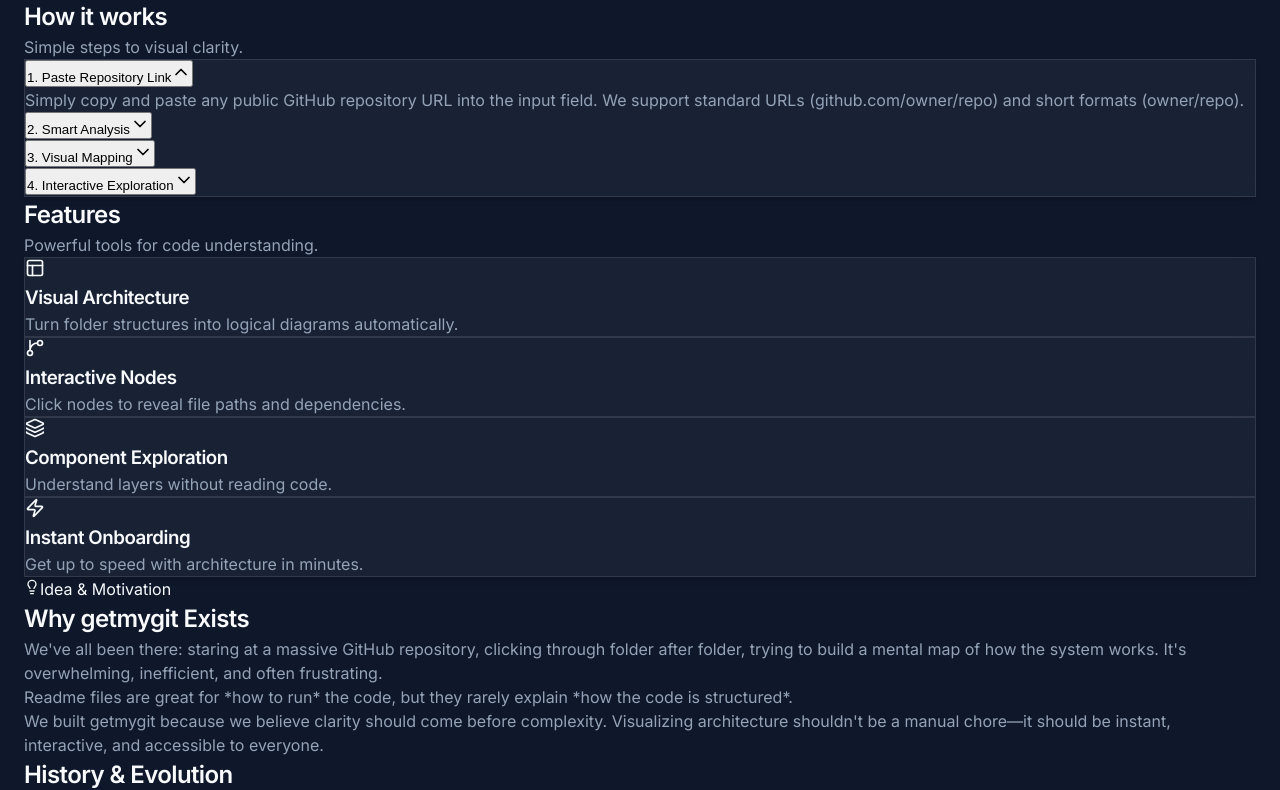
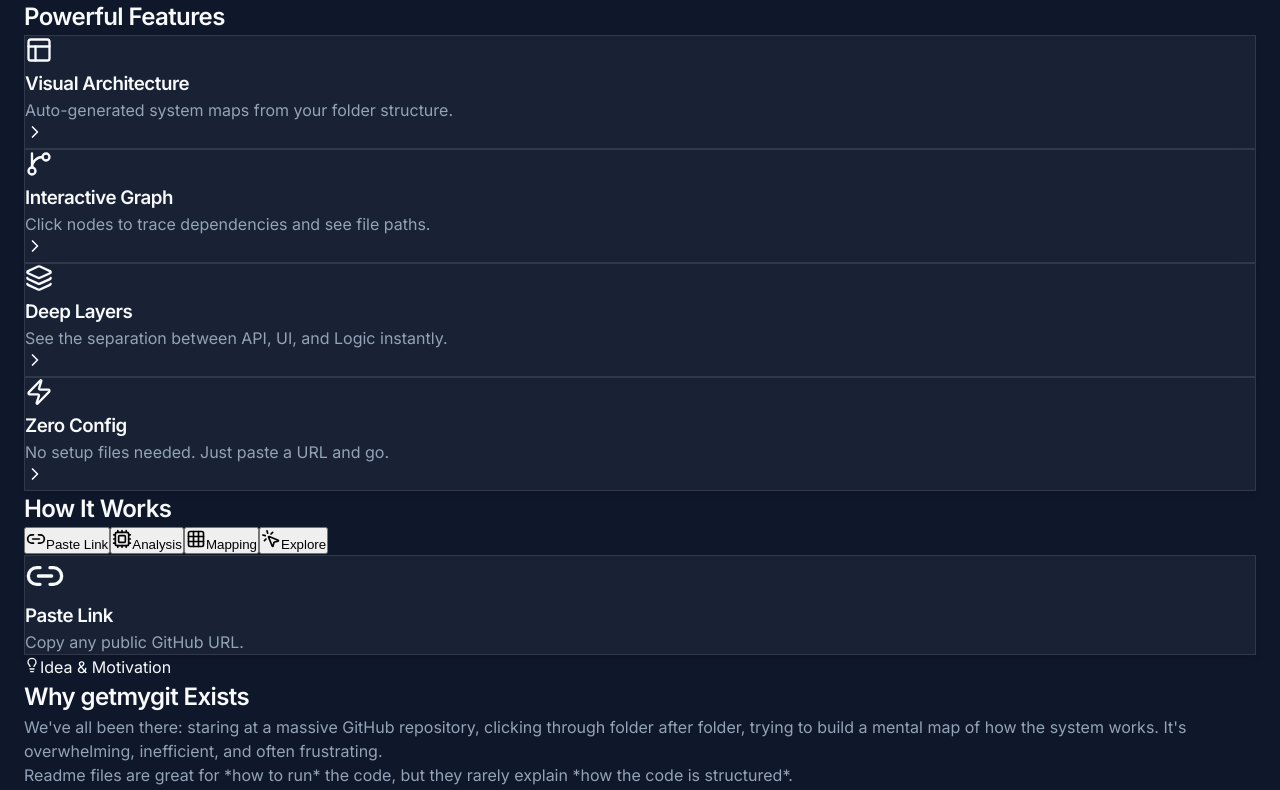
Before and after one commit to me7Ayushrana/getmygit, a Next.js app: page / in a window 1280 px wide. Shown: the part 351-1141 px from the top of the page. Built offline with nearby package versions, Linux system fonts and the light colour scheme.

Commit message:
feat: interactive redesign with bento grid and timeline

```diff
--- a/src/app/page.tsx
+++ b/src/app/page.tsx
@@ -1,36 +1,41 @@
 import { Navbar } from '@/components/landing/Navbar';
 import { Hero } from '@/components/landing/Hero';
-import { HowItWorks } from '@/components/landing/HowItWorks';
-import { Features } from '@/components/landing/Features';
-import { StorySection, Timeline, Limitations } from '@/components/landing/Sections';
+import { InteractiveTimeline } from '@/components/landing/InteractiveTimeline';
+import { InteractiveBento } from '@/components/landing/InteractiveBento';
+import { StorySection } from '@/components/landing/Sections';
 import { Footer } from '@/components/landing/Footer';
 import { RepoSearch } from '@/components/RepoSearch';
 
 export default function Home() {
   return (
-    <div className="min-h-screen flex flex-col bg-slate-950 text-white selection:bg-purple-500/30">
+    <div className="min-h-screen flex flex-col bg-[#0A0A0B] text-white selection:bg-purple-500/30">
       <Navbar />
 
-      <main className="flex-1">
-        {/* 1. Hero: Minimal, no inputs */}
+      <main className="flex-1 overflow-x-hidden">
+        {/* Hero Section */}
         <Hero />
 
-        {/* 2. Dedicated Action Section: The ONLY place for input */}
-        <section className="container relative z-20 -mt-24 mb-32">
+        {/* Action Section - Lifted up with negative margin to blend with Hero */}
+        <section className="container relative z-30 -mt-24 mb-12">
           <RepoSearch />
         </section>
 
-        {/* 3. Progressive Disclosure Sections */}
-        <div className="space-y-32 mb-32">
-          <HowItWorks />
-          <Features />
-          <StorySection />
-          <Timeline />
-          <Limitations />
+        {/* Features - Bento Grid Style */}
+        <div className="relative z-20 bg-[#0A0A0B]">
+          <InteractiveBento />
         </div>
+
+        {/* How It Works - Interactive Timeline */}
+        <InteractiveTimeline />
+
+        {/* Story - Simple Typography */}
+        <StorySection />
       </main>
 
       <Footer />
+
+      {/* Global Background Glow */}
+      <div className="fixed top-0 left-0 w-full h-full pointer-events-none -z-50 bg-[url('/noise.png')] opacity-20" />
     </div>
   );
 }
--- /dev/null
+++ b/src/components/landing/InteractiveBento.tsx
@@ -0,0 +1,71 @@
+'use client';
+
+import { motion } from 'framer-motion';
+import { Layout, GitBranch, Zap, Layers, ChevronRight } from 'lucide-react';
+
+const features = [
+    {
+        icon: Layout,
+        title: 'Visual Architecture',
+        desc: 'Auto-generated system maps from your folder structure.',
+        color: 'from-blue-500 to-cyan-500'
+    },
+    {
+        icon: GitBranch,
+        title: 'Interactive Graph',
+        desc: 'Click nodes to trace dependencies and see file paths.',
+        color: 'from-purple-500 to-pink-500'
+    },
+    {
+        icon: Layers,
+        title: 'Deep Layers',
+        desc: 'See the separation between API, UI, and Logic instantly.',
+        color: 'from-orange-500 to-red-500'
+    },
+    {
+        icon: Zap,
+        title: 'Zero Config',
+        desc: 'No setup files needed. Just paste a URL and go.',
+        color: 'from-emerald-500 to-green-500'
+    }
+];
+
+export function InteractiveBento() {
+    return (
+        <section id="features" className="py-24">
+            <div className="container max-w-6xl">
+                <h2 className="text-4xl md:text-5xl font-bold mb-12 text-center bg-clip-text text-transparent bg-gradient-to-b from-white to-white/50">
+                    Powerful Features
+                </h2>
+
+                <div className="grid grid-cols-1 md:grid-cols-2 gap-6">
+                    {features.map((f, i) => (
+                        <motion.div
+                            key={i}
+                            whileHover={{ y: -5 }}
+                            className="group relative h-64 rounded-3xl overflow-hidden glass-panel border border-white/10 p-8 flex flex-col justify-between"
+                        >
+                            {/* Background Gradient Blob */}
+                            <div className={`absolute top-0 right-0 w-64 h-64 bg-gradient-to-br ${f.color} opacity-0 group-hover:opacity-10 blur-[80px] transition-opacity duration-500`} />
+
+                            <div className="relative z-10">
+                                <div className={`w-14 h-14 rounded-2xl bg-gradient-to-br ${f.color} flex items-center justify-center mb-6 text-white shadow-lg`}>
+                                    <f.icon size={28} />
+                                </div>
+
+                                <h3 className="text-2xl font-bold text-white mb-2">{f.title}</h3>
+                                <p className="text-gray-400 text-lg">{f.desc}</p>
+                            </div>
+
+                            <div className="flex justify-end opacity-0 group-hover:opacity-100 transition-opacity duration-300 transform translate-x-4 group-hover:translate-x-0">
+                                <div className="w-10 h-10 rounded-full bg-white/10 flex items-center justify-center">
+                                    <ChevronRight size={20} className="text-white" />
+                                </div>
+                            </div>
+                        </motion.div>
+                    ))}
+                </div>
+            </div>
+        </section>
+    );
+}
--- /dev/null
+++ b/src/components/landing/InteractiveTimeline.tsx
@@ -0,0 +1,89 @@
+'use client';
+
+import { useState } from 'react';
+import { motion, AnimatePresence } from 'framer-motion';
+import { Link2, Cpu, Grid, MousePointerClick } from 'lucide-react';
+
+const steps = [
+    {
+        id: 0,
+        icon: Link2,
+        title: 'Paste Link',
+        desc: 'Copy any public GitHub URL.'
+    },
+    {
+        id: 1,
+        icon: Cpu,
+        title: 'Analysis',
+        desc: 'We scan structure & metadata.'
+    },
+    {
+        id: 2,
+        icon: Grid,
+        title: 'Mapping',
+        desc: 'Generating visual nodes.'
+    },
+    {
+        id: 3,
+        icon: MousePointerClick,
+        title: 'Explore',
+        desc: 'Interact with the graph.'
+    }
+];
+
+export function InteractiveTimeline() {
+    const [activeStep, setActiveStep] = useState(0);
+
+    return (
+        <section className="py-24 bg-slate-950/50">
+            <div className="container max-w-4xl">
+                <h2 className="text-3xl font-bold mb-16 text-center">How It Works</h2>
+
+                {/* Navigation Buttons (Tabs) */}
+                <div className="flex flex-wrap justify-center gap-4 mb-12">
+                    {steps.map((step) => (
+                        <button
+                            key={step.id}
+                            onClick={() => setActiveStep(step.id)}
+                            className={`flex items-center gap-3 px-6 py-4 rounded-xl transition-all duration-300 border ${activeStep === step.id
+                                    ? 'bg-white/10 border-purple-500/50 text-white shadow-lg shadow-purple-500/10'
+                                    : 'bg-transparent border-white/5 text-gray-500 hover:border-white/20 hover:text-gray-300'
+                                }`}
+                        >
+                            <step.icon size={20} className={activeStep === step.id ? 'text-purple-400' : 'text-gray-600'} />
+                            <span className="font-bold">{step.title}</span>
+                        </button>
+                    ))}
+                </div>
+
+                {/* Content Display */}
+                <div className="glass-panel p-1 border border-white/10 rounded-2xl overflow-hidden min-h-[300px] relative">
+                    <AnimatePresence mode="wait">
+                        <motion.div
+                            key={activeStep}
+                            initial={{ opacity: 0, y: 10 }}
+                            animate={{ opacity: 1, y: 0 }}
+                            exit={{ opacity: 0, y: -10 }}
+                            transition={{ duration: 0.3 }}
+                            className="flex flex-col items-center justify-center p-12 text-center h-full"
+                        >
+                            <div className="w-20 h-20 rounded-3xl bg-gradient-to-br from-purple-500/20 to-pink-500/20 flex items-center justify-center mb-8 border border-white/10">
+                                {(() => {
+                                    const Icon = steps[activeStep].icon;
+                                    return <Icon size={40} className="text-white" />;
+                                })()}
+                            </div>
+                            <h3 className="text-4xl font-bold mb-4">{steps[activeStep].title}</h3>
+                            <p className="text-xl text-gray-400 max-w-md">{steps[activeStep].desc}</p>
+                        </motion.div>
+                    </AnimatePresence>
+
+                    {/* Progress Bar */}
+                    <div className="absolute bottom-0 left-0 h-1 bg-gradient-to-r from-purple-500 to-pink-500 transition-all duration-500"
+                        style={{ width: `${(activeStep + 1) * 25}%` }}
+                    />
+                </div>
+            </div>
+        </section>
+    );
+}
```
Also changed, not shown: src/components/ui/PremiumButton.tsx (added, +37 -0 lines).
